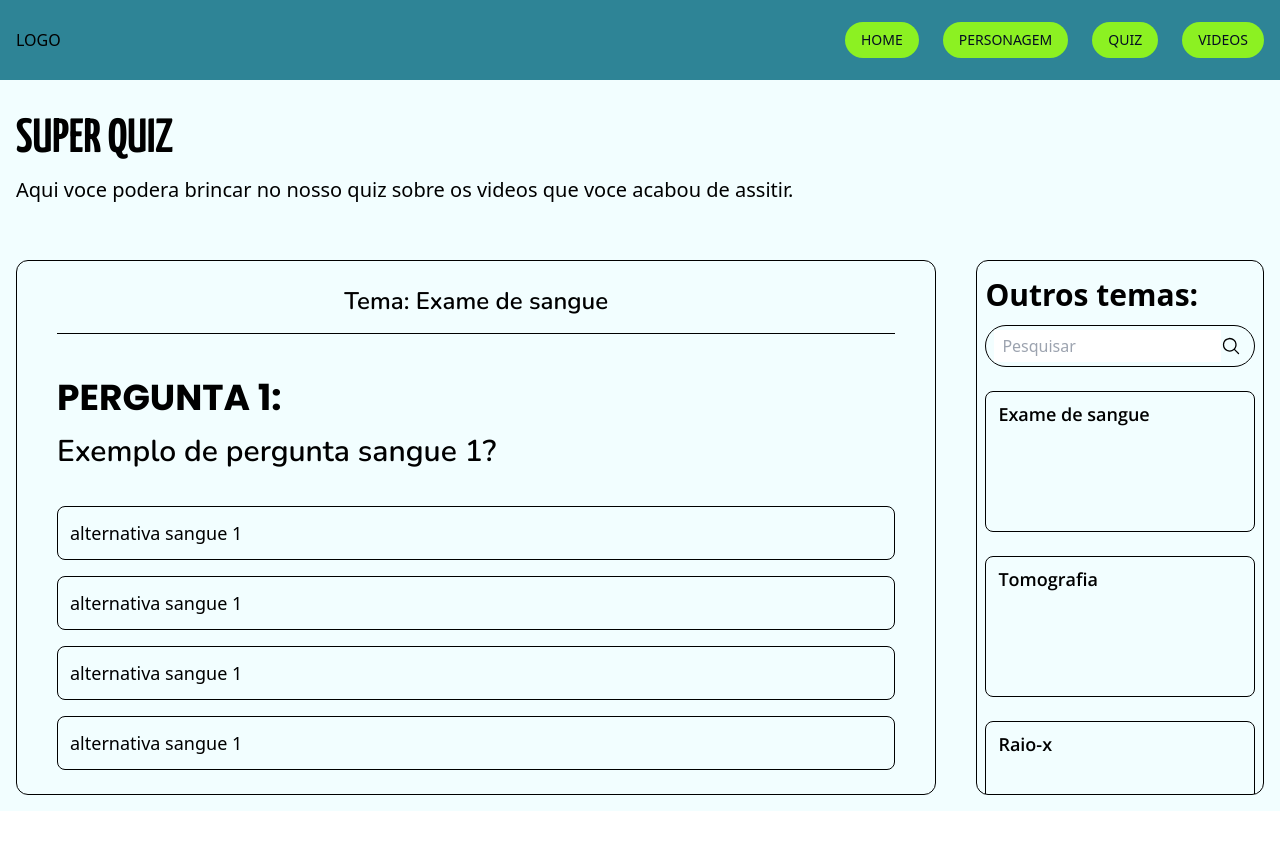
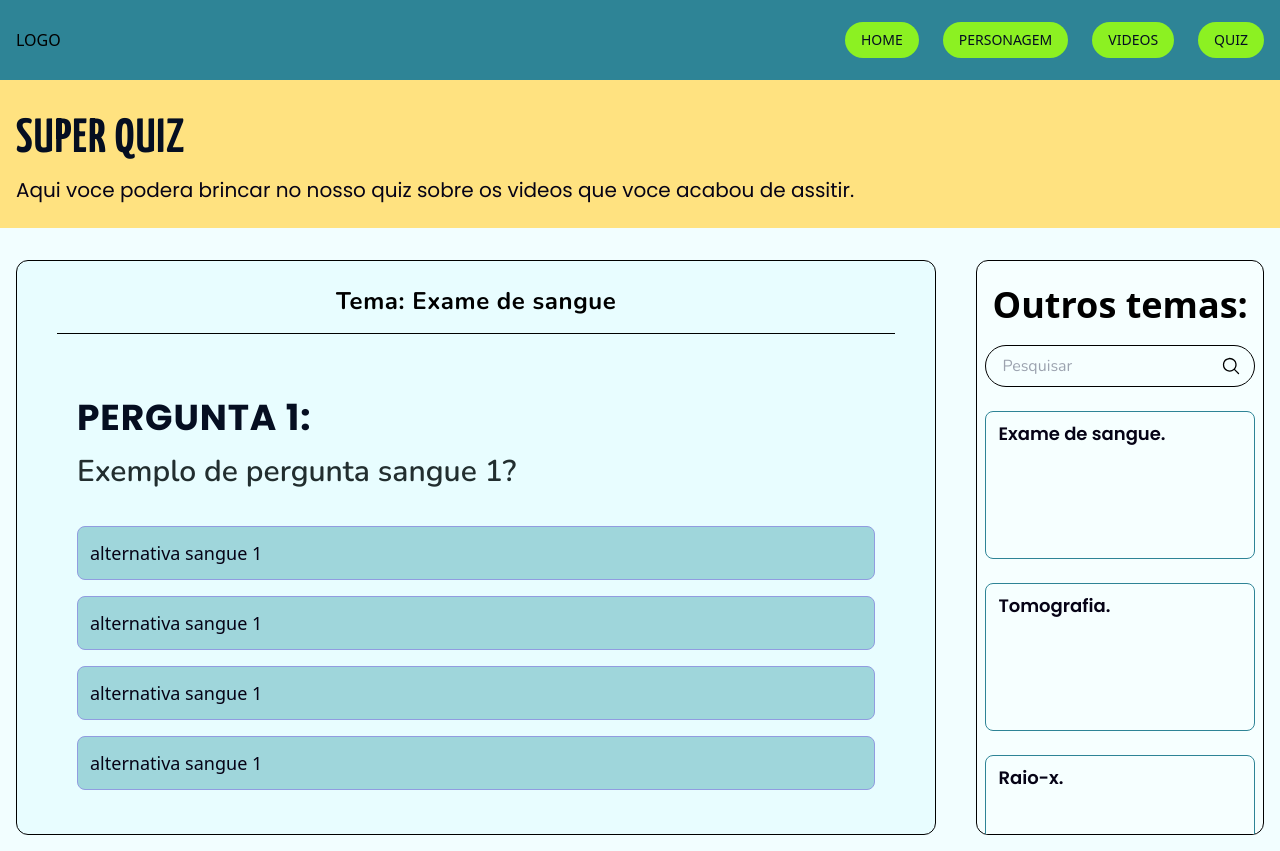
Before and after one commit to rafadagalera/Amigos-da-Saude, a React (Vite) app: page /quiz/1 in a window 1280 px wide. Before the commit the page ends 811 px from the top, so only its background shows below. Built offline with nearby package versions, Linux system fonts and the light colour scheme.

Commit message:
fix: colors quiz/videos

```diff
--- a/src/components/header.jsx
+++ b/src/components/header.jsx
@@ -50,13 +50,13 @@ export default function Header() {
             to="/quiz/1"
             className="text-azul-tipografia-titulo md:bg-verde-botao md:hover:bg-verde-hover-botao md:hover:text-cinza-tipografia-texto md:focus:bg-verde-focus-botao md:active:bg-verde-active-botao rounded-3xl text-sm font-medium transition hover:scale-110 md:px-4 md:py-2 md:focus:ring-2"
           >
-            QUIZ
+            VIDEOS
           </Link>
           <Link
             to="/videos"
             className="text-azul-tipografia-titulo md:bg-verde-botao md:hover:bg-verde-hover-botao md:hover:text-cinza-tipografia-texto md:focus:bg-verde-focus-botao md:active:bg-verde-active-botao rounded-3xl text-sm font-medium transition hover:scale-110 md:px-4 md:py-2 md:focus:ring-2"
           >
-            VIDEOS
+            QUIZ
           </Link>
         </nav>
       </div>
--- a/src/components/serchVideos.jsx
+++ b/src/components/serchVideos.jsx
@@ -8,14 +8,14 @@ export const SearchVideos = ({ destino }) => {
   const navigate = useNavigate();
 
   return (
-    <div className="flex h-full w-full flex-col gap-6 rounded-xl border px-2 pt-3">
-      <div className="flex flex-col gap-2">
-        <h1 className="py-1 text-3xl font-bold">Outros temas:</h1>
+    <div className="flex h-full w-full flex-col gap-6 rounded-xl border bg-branco px-2 pt-3">
+      <div className="bg flex flex-col gap-2">
+        <h1 className="py-3 text-4xl font-bold text-center">Outros temas:</h1>
         <div className="flex w-full items-center rounded-full border px-2 py-1 focus-within:border-azul-200">
           <input
             type="text"
             onChange={() => searchExames()}
-            className="w-[95%] bg-branco px-2 py-1 focus:outline-none md:w-[90%]"
+            className="w-[95%] bg-branco px-2 py-1 font-nunito focus:outline-none md:w-[90%]"
             placeholder="Pesquisar"
           />
           <div className="flex h-full items-center justify-center">
@@ -24,14 +24,14 @@ export const SearchVideos = ({ destino }) => {
         </div>
       </div>
 
-      <ul className="flex h-40 flex-col gap-6 overflow-y-auto font-open-sans md:h-full">
+      <ul className="text-cinza-tipografia-texto flex h-40 flex-col gap-6 overflow-y-auto font-poppins md:h-full">
         {filteredExames.map((quiz) => (
           <li
             key={quiz.id}
-            className="min-h-[30%] cursor-pointer rounded-lg border hover:bg-verde- md:min-h-[35%]"
+            className="border-azul-header bg-branco min-h-[30%] transform cursor-pointer rounded-lg border md:min-h-[35%]"
             onClick={() => navigate(`/${destino}/${quiz.id}`)}
           >
-            <p className="px-3 py-2 text-lg font-semibold">{quiz.name}</p>
+            <p className="px-3 py-2 text-lg font-semibold">{quiz.name}.</p>
           </li>
         ))}
       </ul>
--- a/src/pages/personagem.jsx
+++ b/src/pages/personagem.jsx
@@ -16,7 +16,7 @@ export default function Personagem() {
       <div className="flex h-full flex-col-reverse justify-center gap-5 md:container md:mx-auto md:flex-row md:justify-between">
         <div className="px-4">
           <div className="border-azul-borda-fundo-1 container mx-auto flex h-[32rem] flex-col items-center rounded-3xl border bg-azul-fundo-2 px-4 py-6 md:h-[38rem] md:px-16">
-            <div className="absolute">
+            <div className="absolute drop-shadow-lg">
               <div className="relative h-full w-40 md:w-[13rem]">
                 <img
                   className="absolute"
--- a/src/pages/quiz.jsx
+++ b/src/pages/quiz.jsx
@@ -92,10 +92,12 @@ export default function Quiz() {
   return (
     <div className="flex pb-4 pt-20">
       <div className="flex w-full flex-col gap-6 md:gap-8">
-        <div className="w-full bg-amarelo-100">
+        <div className="bg-amarelo-fundo w-full">
           <div className="container mx-auto flex flex-col px-4 py-6">
-            <h2 className="font-yanone text-[3rem] font-bold">SUPER QUIZ</h2>
-            <p className="text-xl">
+            <h2 className="text-azul-tipografia-titulo font-yanone text-[3rem] font-bold tracking-wide">
+              SUPER QUIZ
+            </h2>
+            <p className="text-cinza-tipografia-texto font-poppins text-xl">
               Aqui voce podera brincar no nosso quiz sobre os videos que voce
               acabou de assitir.
             </p>
@@ -103,54 +105,54 @@ export default function Quiz() {
         </div>
 
         <div className="container mx-auto flex w-full flex-col gap-4 px-4 md:flex-row md:justify-between xl:gap-10">
-          <div className="flex w-full grow flex-col gap-5 rounded-xl border px-4 py-6 md:px-10">
+          <div className="flex w-full grow flex-col gap-5 rounded-xl border bg-azul-fundo-2 px-4 py-6 md:px-10">
             <div className="border-b pb-4">
-              <h3 className="text-center font-nunito text-2xl font-semibold">
+              <h3 className="text-center font-nunito text-2xl font-bold tracking-wide">
                 Tema: {findExame.name}
               </h3>
             </div>
-            <div className="mt-6 flex flex-col gap-4">
+            <div className="mt-6 flex flex-col gap-4 p-5">
               <div className="flex flex-col gap-4">
                 <h3
                   id="pergunta-index"
-                  className="font-poppins text-4xl font-bold"
+                  className="text-azul-tipografia-titulo font-poppins text-4xl font-bold tracking-wide"
                 >
                   PERGUNTA {indexQuiz + 1}:
                 </h3>
                 <h3
                   id="pergunta"
-                  className="font-nunito text-xl font-semibold md:text-3xl"
+                  className="text-azul-tipografia-texto font-nunito text-xl font-semibold md:text-3xl"
                 >
                   {findExame.quiz[0].pergunta}
                 </h3>
               </div>
 
-              <div className="flex flex-col gap-4 mt-5">
+              <div className="mt-5 flex flex-col gap-4">
                 <p
                   id="alternativa1"
                   onClick={() => checarResposta()}
-                  className="cursor-pointer rounded-lg border px-3 py-5 text-lg hover:bg-lime-50 md:p-3"
+                  className="text-cinza-tipografia-texto font-medium md:hover:scale-105 transition active:bg-azul-fundo-active-quiz border-azul-fundo-borda-quiz bg-azul-fundo-quiz md:hover:bg-azul-fundo-hover cursor-pointer rounded-lg border px-3 py-5 pl-5 text-lg hover:bg-lime-50 md:p-3"
                 >
                   {findExame.quiz[0].alternativas.alternativa1}
                 </p>
                 <p
                   id="alternativa2"
                   onClick={() => checarResposta()}
-                  className="cursor-pointer rounded-lg border px-3 py-5 text-lg hover:bg-lime-50 md:p-3"
+                  className="text-cinza-tipografia-texto font-medium md:hover:scale-105 transition active:bg-azul-fundo-active-quiz border-azul-fundo-borda-quiz bg-azul-fundo-quiz md:hover:bg-azul-fundo-hover cursor-pointer rounded-lg border px-3 py-5 pl-5 text-lg hover:bg-lime-50 md:p-3"
                 >
                   {findExame.quiz[0].alternativas.alternativa2}
                 </p>
                 <p
                   id="alternativa3"
                   onClick={() => checarResposta()}
-                  className="cursor-pointer rounded-lg border px-3 py-5 text-lg hover:bg-lime-50 md:p-3"
+                  className="text-cinza-tipografia-texto font-medium md:hover:scale-105 transition active:bg-azul-fundo-active-quiz border-azul-fundo-borda-quiz bg-azul-fundo-quiz md:hover:bg-azul-fundo-hover cursor-pointer rounded-lg border px-3 py-5 pl-5 text-lg hover:bg-lime-50 md:p-3"
                 >
                   {findExame.quiz[0].alternativas.alternativa3}
                 </p>
                 <p
                   id="alternativa4"
                   onClick={() => checarResposta()}
-                  className="cursor-pointer rounded-lg border px-3 py-5 text-lg hover:bg-lime-50 md:p-3"
+                  className="text-cinza-tipografia-texto font-medium md:hover:scale-105 transition active:bg-azul-fundo-active-quiz border-azul-fundo-borda-quiz bg-azul-fundo-quiz md:hover:bg-azul-fundo-hover cursor-pointer rounded-lg border px-3 py-5 pl-5 text-lg hover:bg-lime-50 md:p-3"
                 >
                   {findExame.quiz[0].alternativas.alternativa4}
                 </p>
--- a/tailwind.config.js
+++ b/tailwind.config.js
@@ -10,6 +10,7 @@ export default {
       poppins: ['"Poppins"', "sans-serif"],
     },
     colors: {
+      "branco": "#F6FFFF",
       "azul-100": "#4EA6B8;",
       "azul-header": "#2E8496",
       "azul-borda-fundo-1": "#96D1D5;",
@@ -17,6 +18,10 @@ export default {
       "azul-fundo-2": "#E8FDFF;",
       "azul-tipografia-texto": "#222E2F;",
       "azul-tipografia-titulo": "#050E21;",
+      "azul-fundo-active-quiz": "#95A3FF;",
+      "azul-fundo-quiz": "#9FD6DB;",
+      "azul-fundo-hover": "#BFC8FF;",
+      "azul-fundo-borda-quiz": "#919CE0;",
       "cinza-tipografia-texto": "#060316;",
       "verde-botao": "#8CF122;",
       "verde-hover-botao": "#6AC707;",
@@ -24,13 +29,16 @@ export default {
       "verde-focus-botao": "#B3FC66;",
       "verde-Pbotao": "#2EFF2E;",
       "verde-Phover": "#29E041;",
+      "verde-card": "#6BFF7E;",
       "borda-roxa": "#0B0013;",
       "borda-azul-25": "#0C182E;",
       "amarelo-fundo": "#FFE280;",
       "amarelo-Pbotao": "#BFFF0F;",
       "amarelo-Phover": "#A5D81B;",
+      "amarelo-hover-quiz": "#F8FF90;",
       "roxo-tipografia-titulo": "#0B0521;",
       "roxo-tipografia-texto": "#14111B;",
+      "roxo-tipografia-quiz": "#151B48;",
     },
     backgroundImage: {
       vetor1: "url('/src/assets/vetor-home-1.svg')",
```
